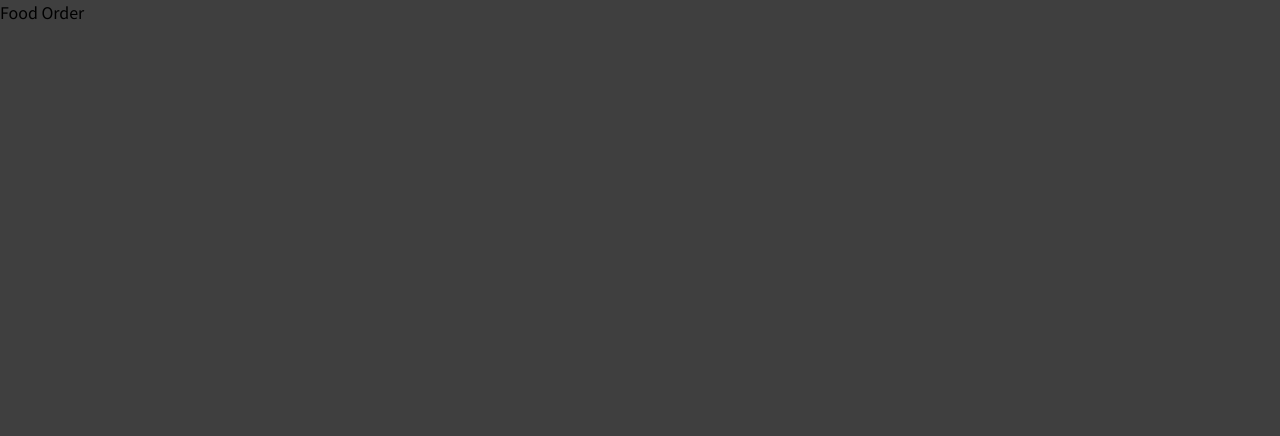
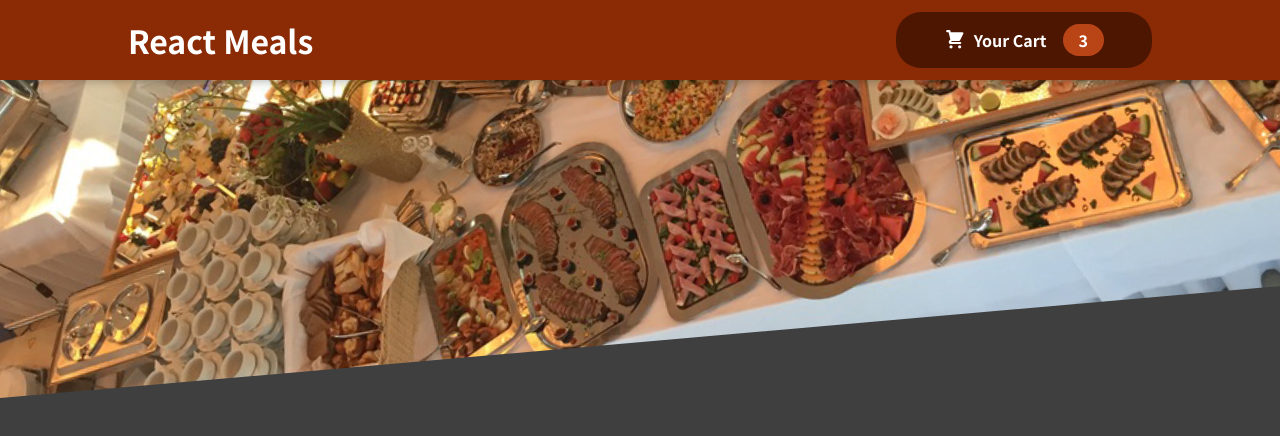
Before and after one commit to David-mwendwa/Food-Order-App, a React (Create React App) app: page / in a window 1280 px wide. Shown: the top 436 px of the page. Built offline with nearby package versions, Linux system fonts and the light colour scheme.

Commit message:
feat: add CartButton componenet

```diff
--- a/src/App.js
+++ b/src/App.js
@@ -1,10 +1,11 @@
 import { Fragment } from 'react';
+import Header from './components/Layout/Header';
 
 function App() {
   return (
-    <div>
-      Food Order
-    </div>
+    <Fragment>
+      <Header />
+    </Fragment>
   );
 }
 
--- /dev/null
+++ b/src/components/Cart/CartIcon.js
@@ -0,0 +1,12 @@
+const CartIcon = () => {
+  return (
+    <svg
+      xmlns='http://www.w3.org/2000/svg'
+      viewBox='0 0 20 20'
+      fill='currentColor'>
+      <path d='M3 1a1 1 0 000 2h1.22l.305 1.222a.997.997 0 00.01.042l1.358 5.43-.893.892C3.74 11.846 4.632 14 6.414 14H15a1 1 0 000-2H6.414l1-1H14a1 1 0 00.894-.553l3-6A1 1 0 0017 3H6.28l-.31-1.243A1 1 0 005 1H3zM16 16.5a1.5 1.5 0 11-3 0 1.5 1.5 0 013 0zM6.5 18a1.5 1.5 0 100-3 1.5 1.5 0 000 3z' />
+    </svg>
+  );
+};
+
+export default CartIcon;
--- a/src/components/Layout/Header.js
+++ b/src/components/Layout/Header.js
@@ -1,17 +1,18 @@
 import { Fragment } from 'react';
 
+import HeaderCartButton from './HeaderCartButton';
 import mealsImage from '../../assets/meals.jpg';
 import classes from './Header.module.css';
 
 const Header = (props) => {
   return (
     <Fragment>
-      <Header className={classes.Header}>
-        <h1>ReactMeals</h1>
-        <button>Cart</button>
-      </Header>
-      <div className={classes['main.image']}>
-        <img src={mealsImage} alt='A table full of foods' />
+      <header className={classes.header}>
+        <h1>React Meals</h1>
+        <HeaderCartButton />
+      </header>
+      <div className={classes['main-image']}>
+        <img src={mealsImage} alt='meals' />
       </div>
     </Fragment>
   );
--- /dev/null
+++ b/src/components/Layout/HeaderCartButton.js
@@ -0,0 +1,17 @@
+import CartIcon from '../Cart/CartIcon';
+
+import classes from './HeaderCartButton.module.css';
+
+const HeaderCartButton = (props) => {
+  return (
+    <button className={classes.button}>
+      <span className={classes.icon}>
+        <CartIcon />
+      </span>
+      <span>Your Cart</span>
+      <span className={classes.badge}>3</span>
+    </button>
+  );
+};
+
+export default HeaderCartButton;
--- /dev/null
+++ b/src/components/Layout/HeaderCartButton.module.css
@@ -0,0 +1,63 @@
+.button {
+  cursor: pointer;
+  font: inherit;
+  border: none;
+  background-color: #4d1601;
+  color: white;
+  padding: 0.75rem 3rem;
+  display: flex;
+  justify-content: space-around;
+  align-items: center;
+  border-radius: 25px;
+  font-weight: bold;
+}
+
+.button:hover,
+.button:active {
+  background-color: #2c0d00;
+}
+
+.icon {
+  width: 1.35rem;
+  height: 1.35rem;
+  margin-right: 0.5rem;
+}
+
+.badge {
+  background-color: #b94517;
+  padding: 0.25rem 1rem;
+  border-radius: 25px;
+  margin-left: 1rem;
+  font-weight: bold;
+}
+
+.button:hover .badge,
+.button:active .badge {
+  background-color: #92320c;
+}
+
+.bump {
+  animation: bump 300ms ease-out;
+}
+
+@keyframes bump {
+  0% {
+    transform: scale(1);
+  }
+
+  10% {
+    transform: scale(0.9);
+  }
+
+  30% {
+    transform: scale(1.1);
+  }
+
+  50% {
+    transform: scale(1.15);
+  }
+
+  100% {
+    transform: scale(1);
+  }
+}
```
Also changed, not shown: src/assets/meals.jpg (added), src/components/Layout/Header.module.css (renamed from src/components/Layout/Header.modules.css).
